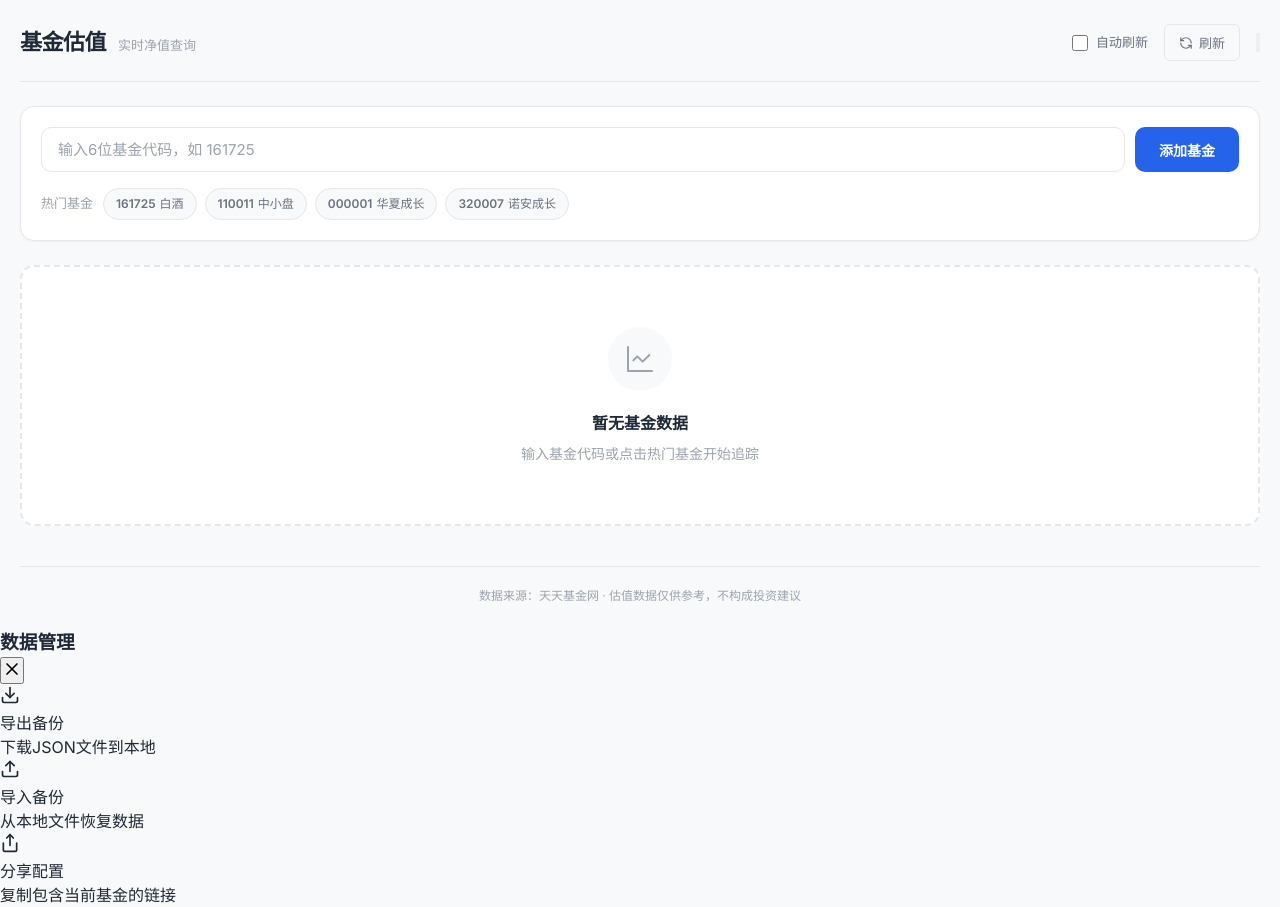
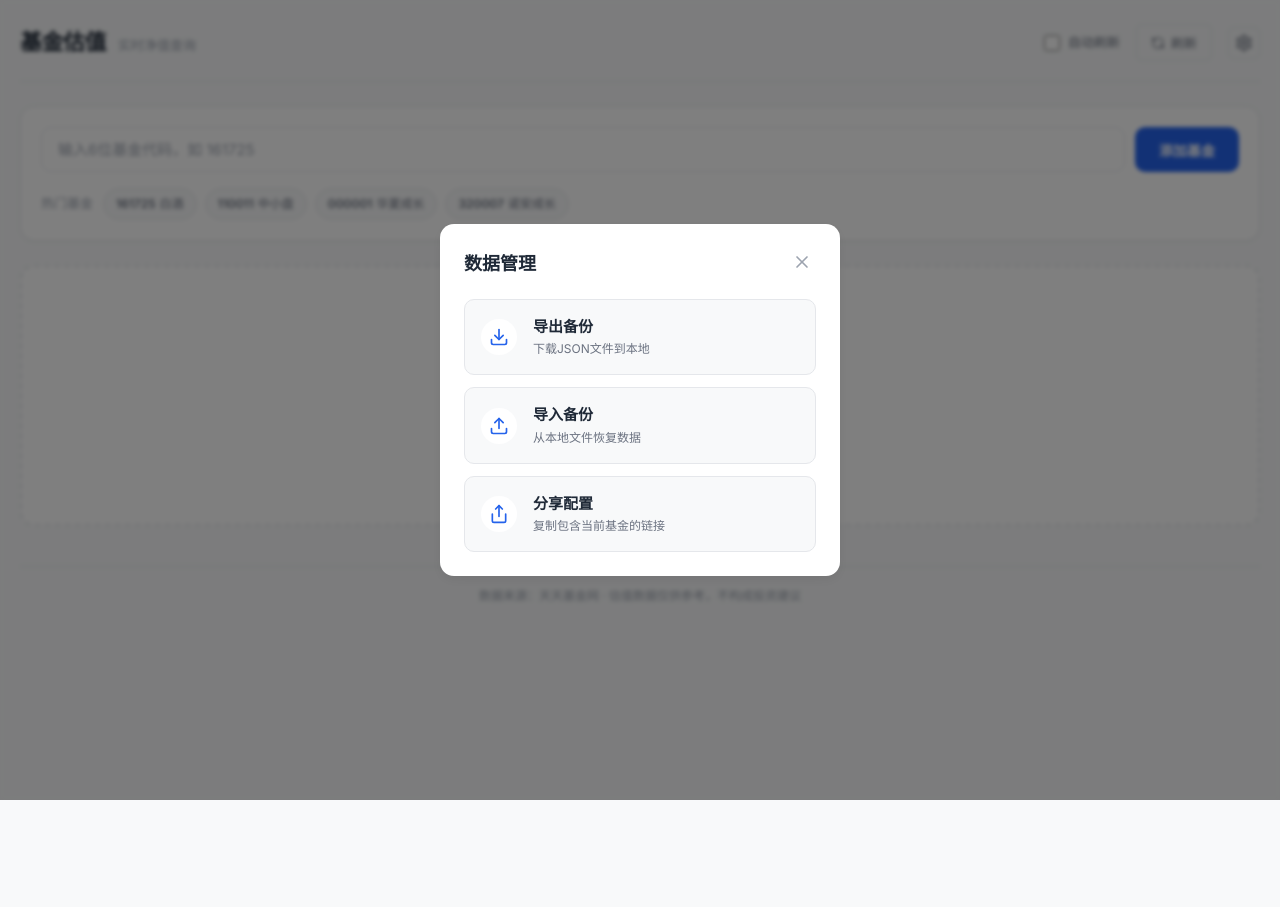
Before and after one commit to LittleTodd/chn_fund_tracker, a plain HTML site: page index.html in a window 1280 px wide. Both pictures are taken after a click on the button "设置". After the commit the page ends 800 px from the top, so only its background shows below. Drawn offline with Linux system fonts and the light colour scheme.

Commit message:
feat: Add CSS styles for settings button, modal component, and settings list.

```diff
--- a/index.html
+++ b/index.html
@@ -570,6 +570,149 @@
         .refreshing .data-value,
         .refreshing .change-badge {
             animation: pulse 0.6s ease-in-out;
+        }
+
+        /* ===== 设置菜单 ===== */
+        .settings-btn {
+            display: flex;
+            align-items: center;
+            justify-content: center;
+            width: 32px;
+            height: 32px;
+            background: transparent;
+            border: 1px solid var(--border-color);
+            border-radius: var(--radius-sm);
+            color: var(--text-secondary);
+            cursor: pointer;
+            transition: all var(--transition-fast);
+        }
+
+        .settings-btn:hover {
+            background: var(--bg-hover);
+            color: var(--text-primary);
+        }
+
+        .settings-btn svg {
+            width: 18px;
+            height: 18px;
+        }
+
+        /* ===== Modal 组件 ===== */
+        .modal-overlay {
+            position: fixed;
+            top: 0;
+            left: 0;
+            right: 0;
+            bottom: 0;
+            background: rgba(0, 0, 0, 0.5);
+            display: flex;
+            align-items: center;
+            justify-content: center;
+            z-index: 1000;
+            opacity: 0;
+            pointer-events: none;
+            transition: opacity var(--transition-normal);
+            backdrop-filter: blur(2px);
+        }
+
+        .modal-overlay.active {
+            opacity: 1;
+            pointer-events: auto;
+        }
+
+        .modal {
+            background: var(--bg-card);
+            border-radius: var(--radius-lg);
+            width: 90%;
+            max-width: 400px;
+            padding: 24px;
+            box-shadow: var(--shadow-md);
+            transform: translateY(20px);
+            transition: transform var(--transition-normal);
+            display: block;
+            /* Ensure flex/grid isn't breaking it */
+        }
+
+        .modal-overlay.active .modal {
+            transform: translateY(0);
+        }
+
+        .modal-header {
+            display: flex;
+            justify-content: space-between;
+            align-items: center;
+            margin-bottom: 20px;
+        }
+
+        .modal-title {
+            font-size: 18px;
+            font-weight: 600;
+            color: var(--text-primary);
+        }
+
+        .modal-close {
+            background: transparent;
+            border: none;
+            color: var(--text-muted);
+            cursor: pointer;
+            padding: 4px;
+            border-radius: 4px;
+        }
+
+        .modal-close:hover {
+            background: var(--bg-hover);
+            color: var(--text-primary);
+        }
+
+        .settings-list {
+            display: flex;
+            flex-direction: column;
+            gap: 12px;
+        }
+
+        .settings-item {
+            display: flex;
+            align-items: center;
+            padding: 16px;
+            background: var(--bg-primary);
+            border: 1px solid var(--border-color);
+            border-radius: var(--radius-md);
+            cursor: pointer;
+            transition: all var(--transition-fast);
+        }
+
+        .settings-item:hover {
+            border-color: var(--color-accent);
+            background: #EFF6FF;
+        }
+
+        .settings-icon {
+            width: 36px;
+            height: 36px;
+            background: white;
+            border-radius: 50%;
+            display: flex;
+            align-items: center;
+            justify-content: center;
+            margin-right: 16px;
+            color: var(--color-accent);
+            flex-shrink: 0;
+        }
+
+        .settings-content {
+            flex: 1;
+        }
+
+        .settings-title {
+            font-size: 15px;
+            font-weight: 600;
+            color: var(--text-primary);
+            margin-bottom: 2px;
+        }
+
+        .settings-desc {
+            font-size: 12px;
+            color: var(--text-secondary);
         }
 
         /* ===== 响应式适配 ===== */
```
